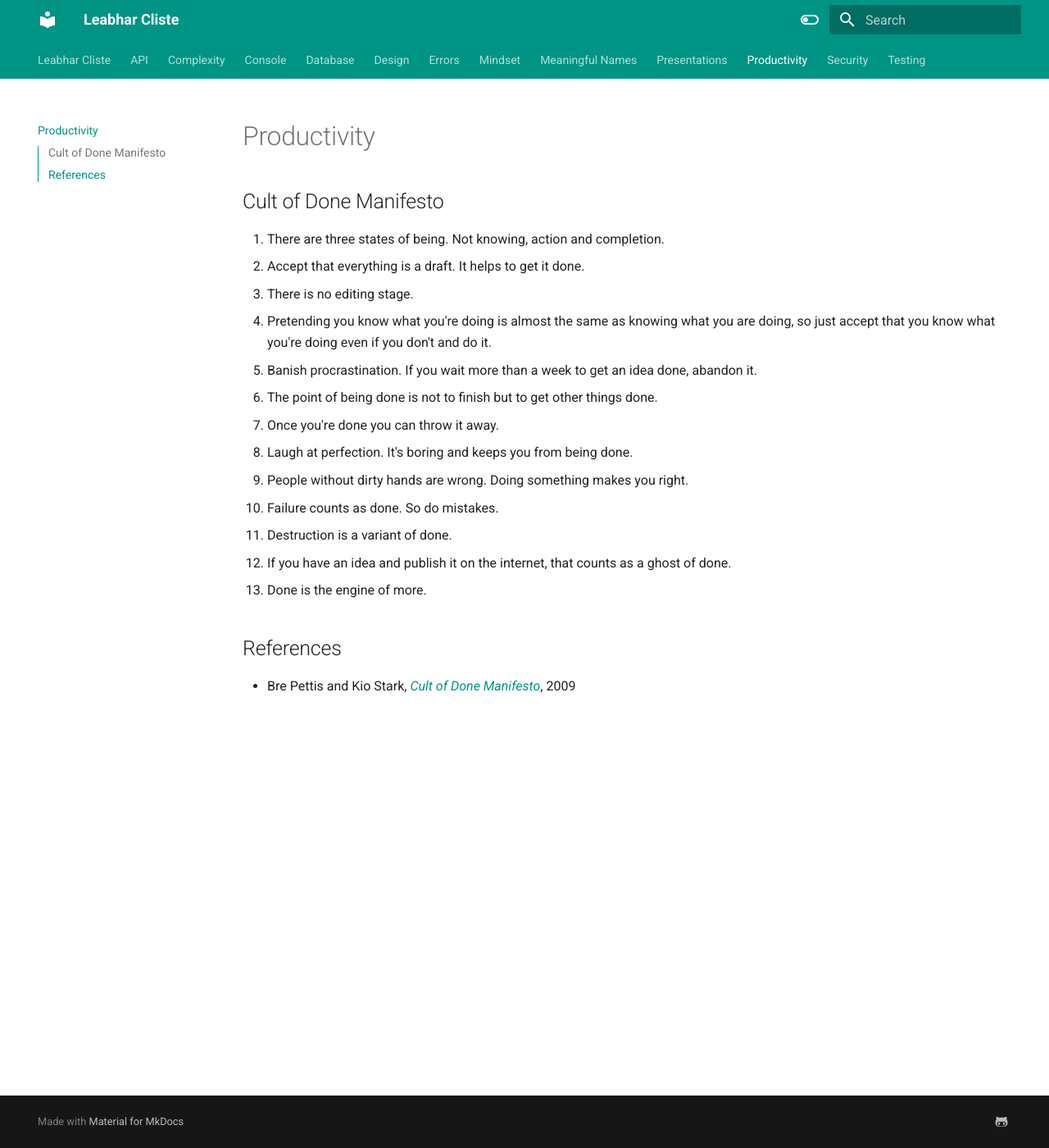
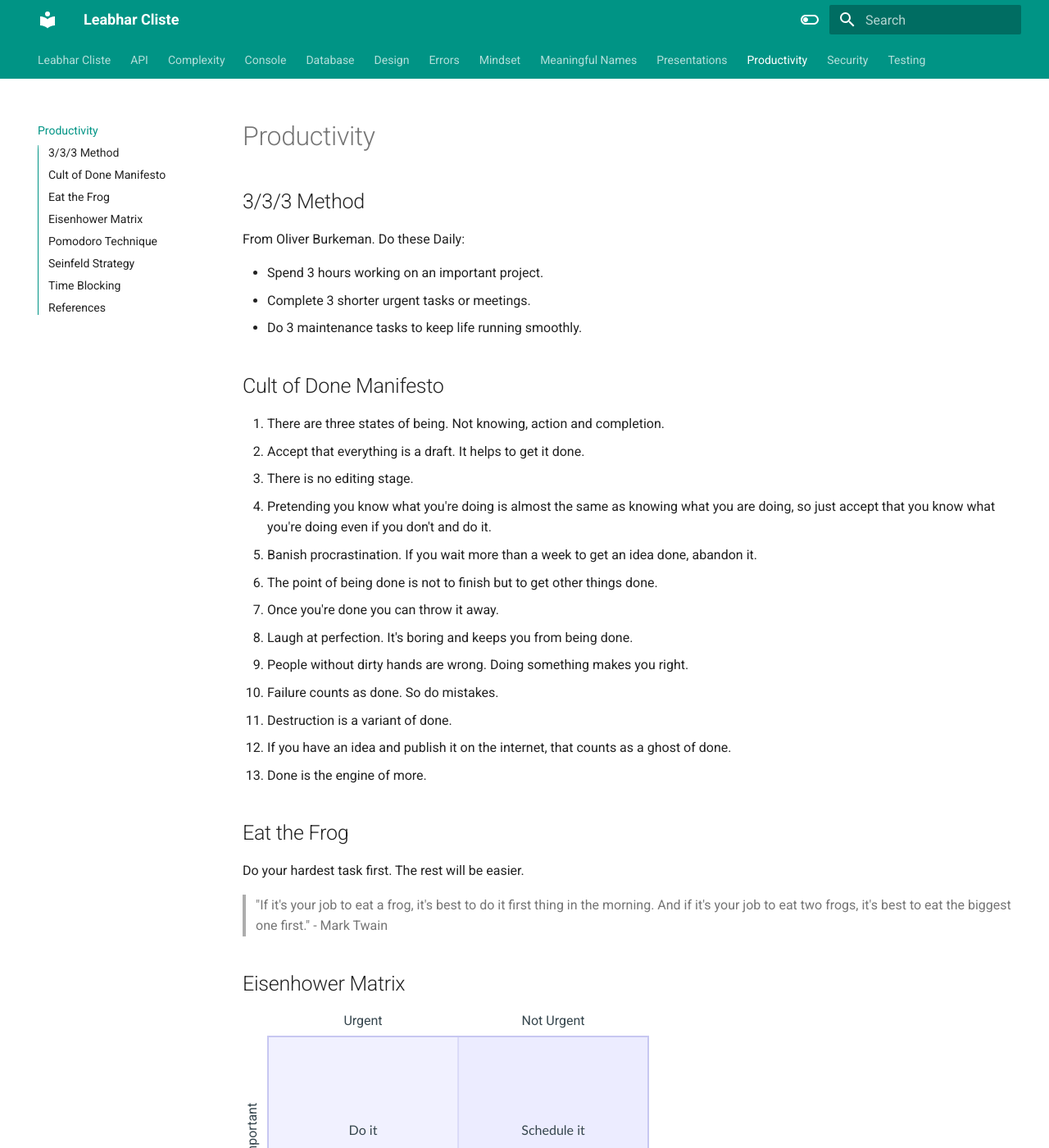
Before and after one commit to kieran-ryan/leabhar-cliste, an MkDocs documentation site: the page built from docs/productivity.md, in a window 1280 px wide and 1400 px high. Shown: the whole window at 82% size. Built offline with MkDocs 1.6.1 and Material for MkDocs 9.7.7, drawn with Linux system fonts in a browser that asks for light colours; some of the changed text lies outside the part shown.

Commit message:
Productivity practices

````diff
--- a/docs/productivity.md
+++ b/docs/productivity.md
@@ -1,4 +1,12 @@
 # Productivity
+
+## 3/3/3 Method
+
+From Oliver Burkeman. Do these Daily:
+
+- Spend 3 hours working on an important project.
+- Complete 3 shorter urgent tasks or meetings.
+- Do 3 maintenance tasks to keep life running smoothly.
 
 ## Cult of Done Manifesto
 
@@ -16,6 +24,49 @@
 12. If you have an idea and publish it on the internet, that counts as a ghost of done.
 13. Done is the engine of more.
 
+## Eat the Frog
+
+Do your hardest task first. The rest will be easier.
+
+> "If it's your job to eat a frog, it's best to do it first thing in the morning. And if it's your job to eat two frogs, it's best to eat the biggest one first." - Mark Twain
+
+## Eisenhower Matrix
+
+```mermaid
+quadrantChart
+    x-axis Urgent --> Not Urgent
+    y-axis Not Important --> Important
+    quadrant-1 Schedule it
+    quadrant-2 Do it
+    quadrant-3 Delegate it
+    quadrant-4 Eliminate it
+```
+
+## Pomodoro Technique
+
+1. List your tasks
+2. Set a 25 minute timer
+3. Focus and work
+4. Take a 5 minute break
+5. Repeat 4 times, then break for longer
+
+## Seinfeld Strategy
+
+1. Set your goal
+2. Mark a calendar each day you do it
+3. Keep the streak as long as you can
+4. Never miss 2 days in a row
+
+## Time Blocking
+
+1. Identify what needs doing
+2. Group similar activities together
+3. Assign time slots for tasks
+4. Plot blocks on a calendar
+5. Stick to the schedule
+6. Take breaks between blocks
+7. Make changes if needed
+
 ## References
 
 - Bre Pettis and Kio Stark,[ _Cult of Done Manifesto_](http://brepettis.com/work-avenue#/cultofdone/), 2009
--- a/mkdocs.yml
+++ b/mkdocs.yml
@@ -42,7 +42,11 @@ markdown_extensions:
   - pymdownx.inlinehilite
   - pymdownx.mark
   - pymdownx.snippets
-  - pymdownx.superfences
+  - pymdownx.superfences:
+      custom_fences:
+        - name: mermaid
+          class: mermaid
+          format: !!python/name:pymdownx.superfences.fence_code_format
 
 extra:
   social:
````
